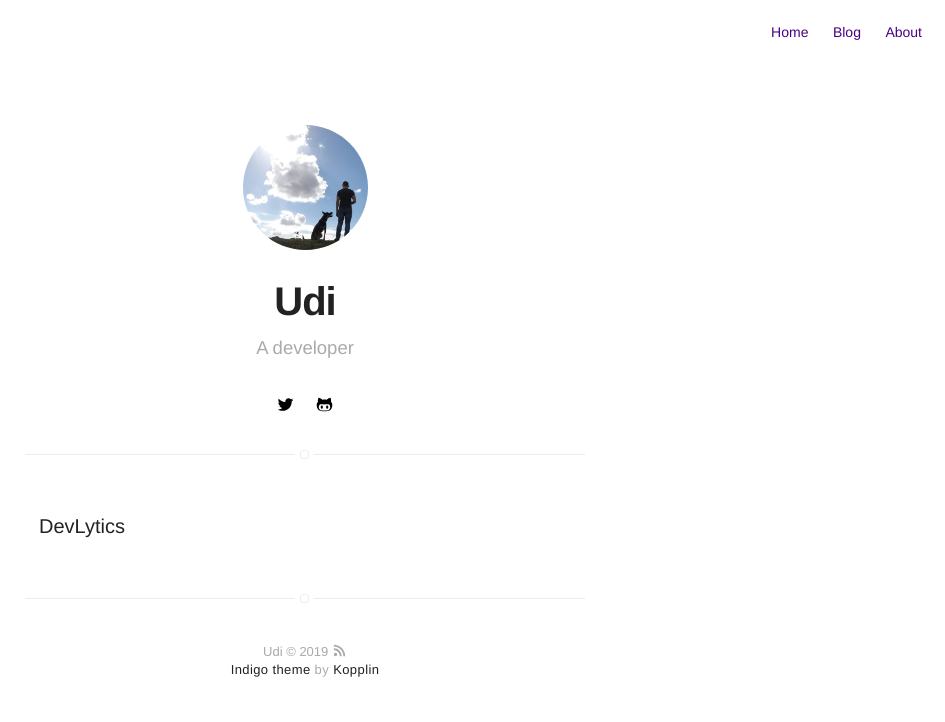
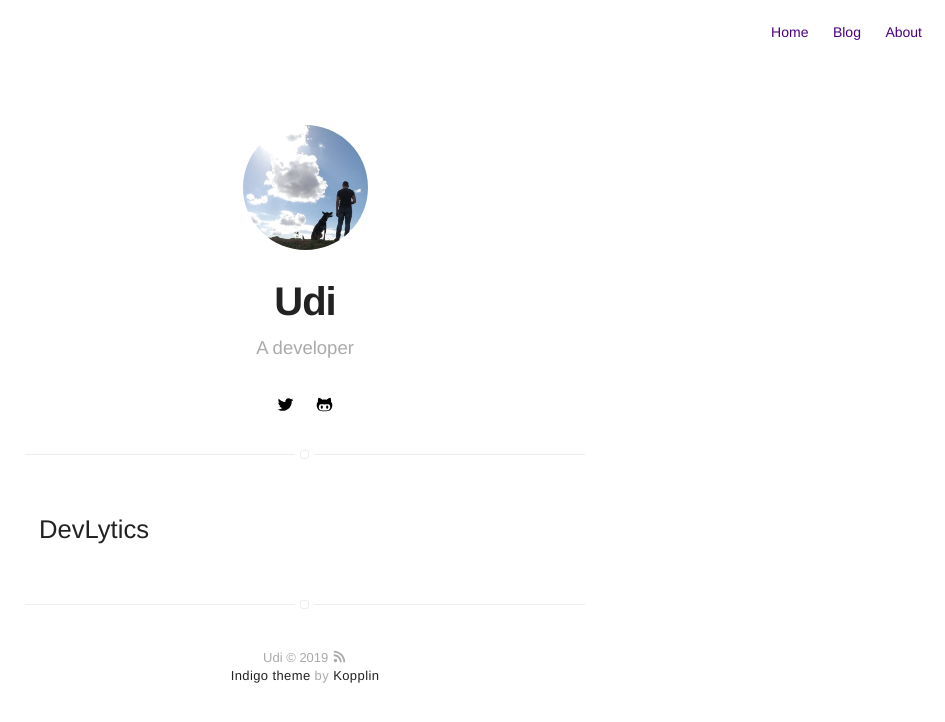
Before and after one commit to udiudi/udiudi.github.io, a Jekyll site: the page built from projects.html, in a window 1280 px wide. Shown: the top 722 px of the page, without its empty margins (335-1280 px from the left). Built offline with Jekyll 4.4.1, drawn with Linux system fonts in a browser that asks for light colours.

```diff
--- a/_sass/base/general.sass
+++ b/_sass/base/general.sass
@@ -22,7 +22,7 @@ h2
 	font-size: 2.2rem
 
 h3
-	font-size: 2rem
+	font-size: 1.6em
 
 h4
 	font-size: 1.6rem
--- a/_sass/components/nav.sass
+++ b/_sass/components/nav.sass
@@ -40,7 +40,6 @@
             margin: 0
             border-radius: 4%
             transition: all .4s ease-in-out
-            width: 70px
 
             &:hover
                 color: $alpha
--- a/_sass/pages/home-blog-projects.sass
+++ b/_sass/pages/home-blog-projects.sass
@@ -40,7 +40,7 @@
     > .item > .url > .title
         margin: 0
         width: 75%
-        font-weight: 500
+        font-weight: 300
         transition: all ease-in-out .2s
 
     > .item:hover > .url > .title
```
Also changed, not shown: _posts/2019-11-11-invite-your-teammates-to-devlytics.md (added, +10 -0 lines), 12 other files.
